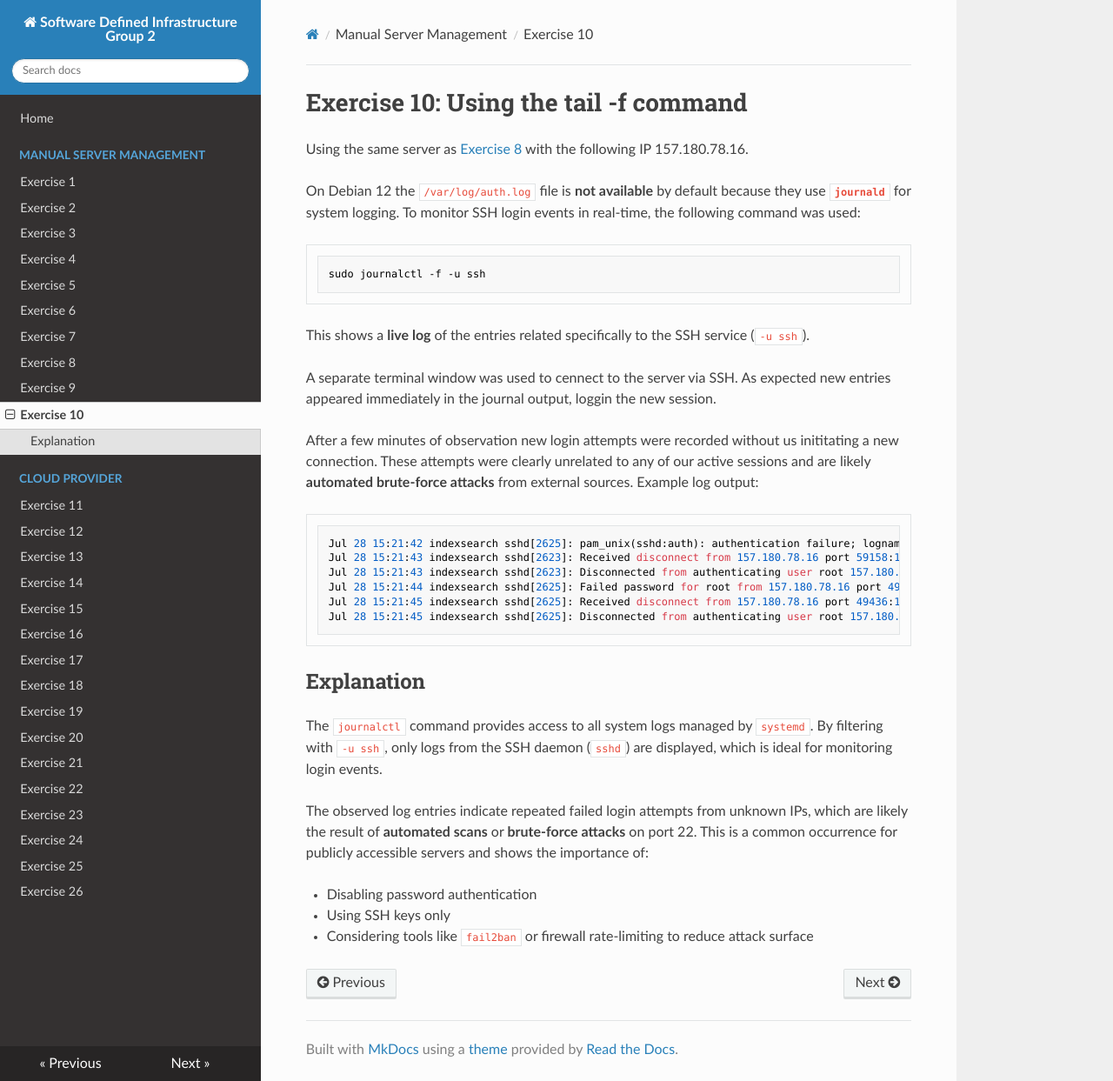
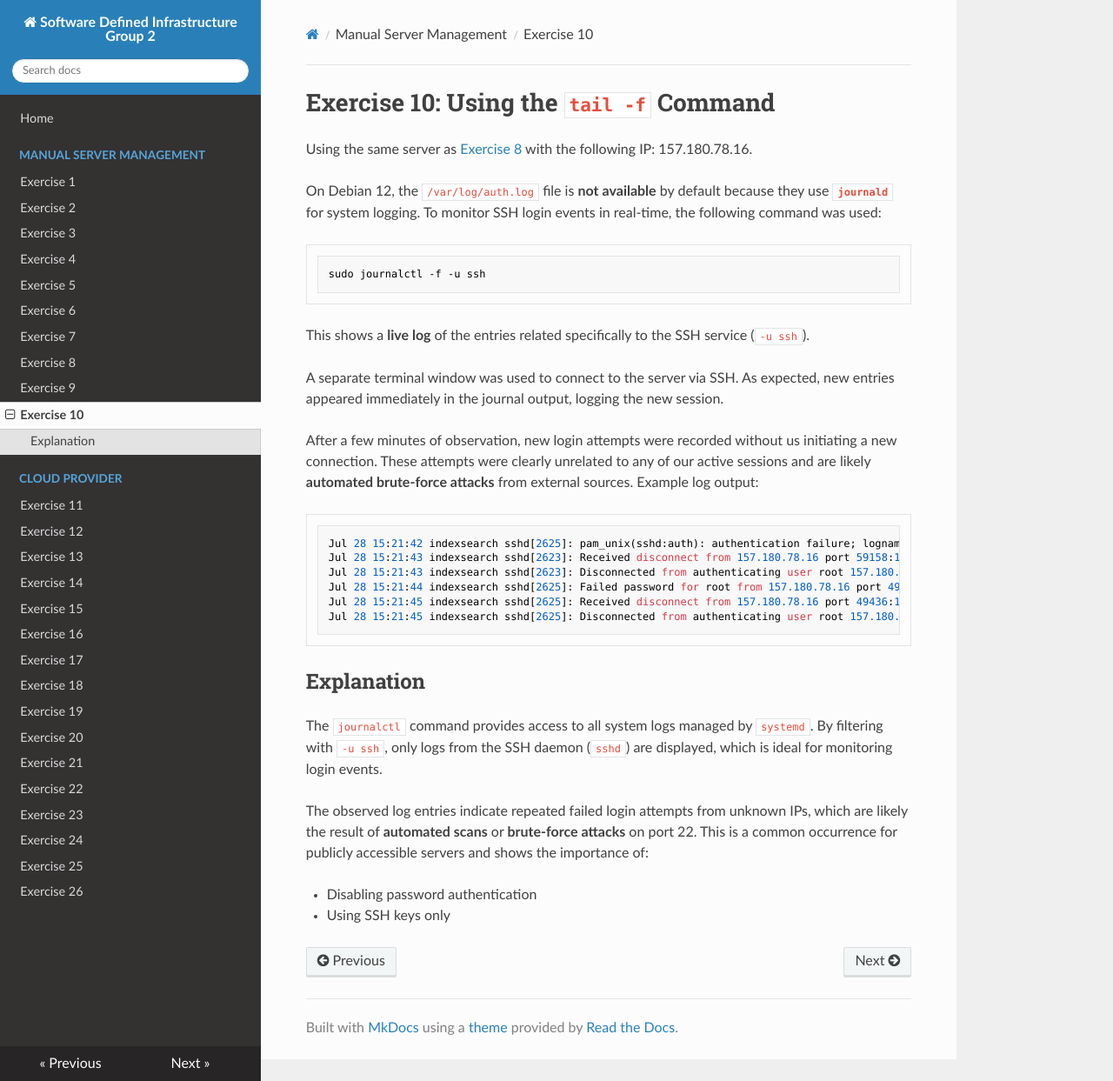
Before and after one commit to DWalz/sdi-25, an MkDocs documentation site: the page built from docs/exercise10.md, in a window 1280 px wide and 1243 px high. Shown: the whole window at 87% size. Built offline with MkDocs 1.6.1, drawn with Linux system fonts in a browser that asks for light colours; nearby versions of some CDN libraries.

Commit message:
Update exercise10.md

````diff
--- a/docs/exercise10.md
+++ b/docs/exercise10.md
@@ -1,8 +1,8 @@
-# Exercise 10: Using the tail -f command
+# Exercise 10: Using the `tail -f` Command
 
-Using the same server as [Exercise 8](./exercise08.md) with the following IP 157.180.78.16.
+Using the same server as [Exercise 8](./exercise08.md) with the following IP: 157.180.78.16.
 
-On Debian 12 the `/var/log/auth.log` file is **not available** by default because they use **`journald`** for system logging.
+On Debian 12, the `/var/log/auth.log` file is **not available** by default because they use **`journald`** for system logging.
 To monitor SSH login events in real-time, the following command was used:
 
 ```txt
@@ -11,10 +11,10 @@ sudo journalctl -f -u ssh
 
 This shows a **live log** of the entries related specifically to the SSH service (`-u ssh`).
 
-A separate terminal window was used to cennect to the server via SSH.
-As expected new entries appeared immediately in the journal output, loggin the new session.
+A separate terminal window was used to connect to the server via SSH.
+As expected, new entries appeared immediately in the journal output, logging the new session.
 
-After a few minutes of observation new login attempts were recorded without us inititating a new connection.
+After a few minutes of observation, new login attempts were recorded without us initiating a new connection.
 These attempts were clearly unrelated to any of our active sessions and are likely **automated brute-force attacks** from external sources.
 Example log output:
 
@@ -37,4 +37,3 @@ This is a common occurrence for publicly accessible servers and shows the import
 
 * Disabling password authentication
 * Using SSH keys only
-* Considering tools like `fail2ban` or firewall rate-limiting to reduce attack surface
````
